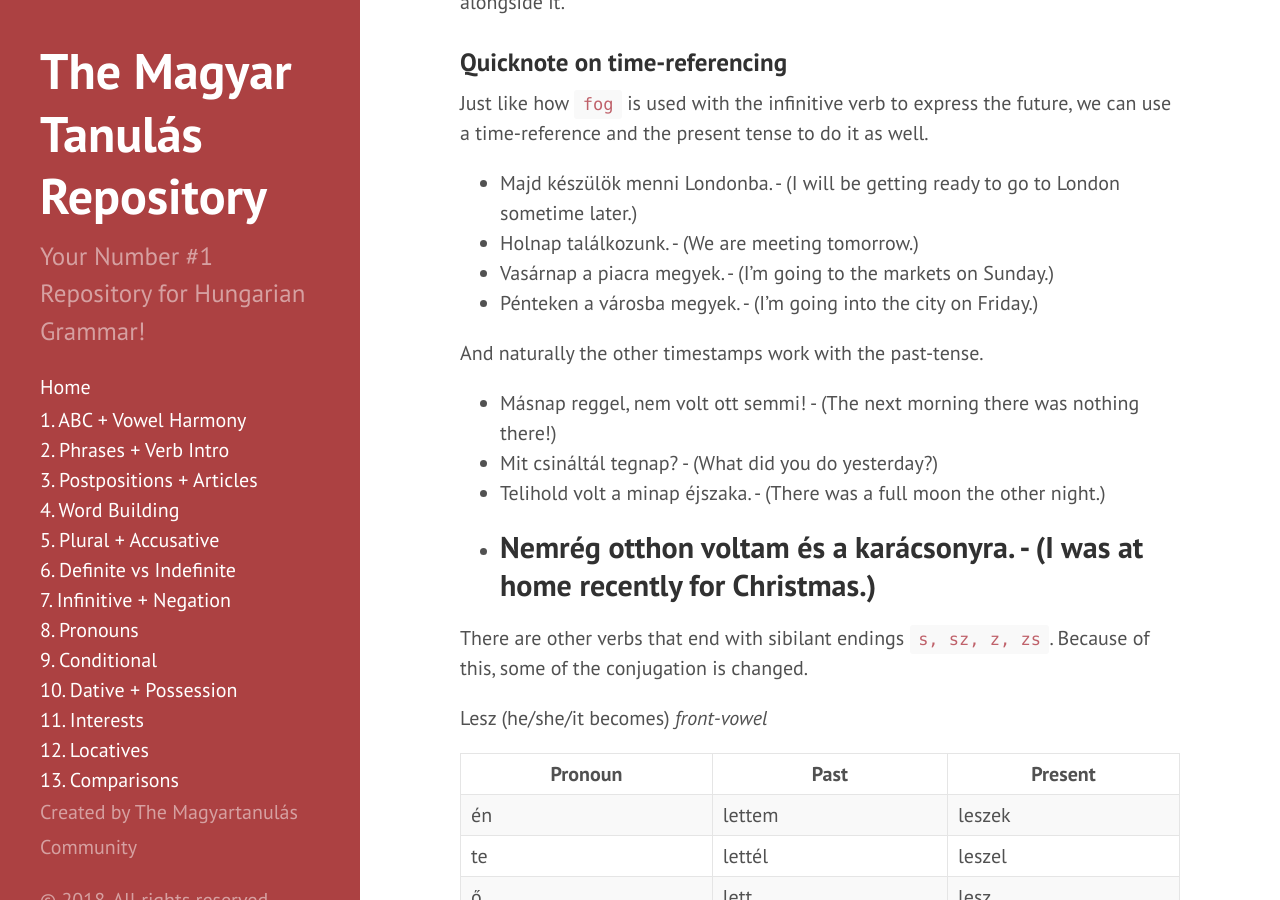
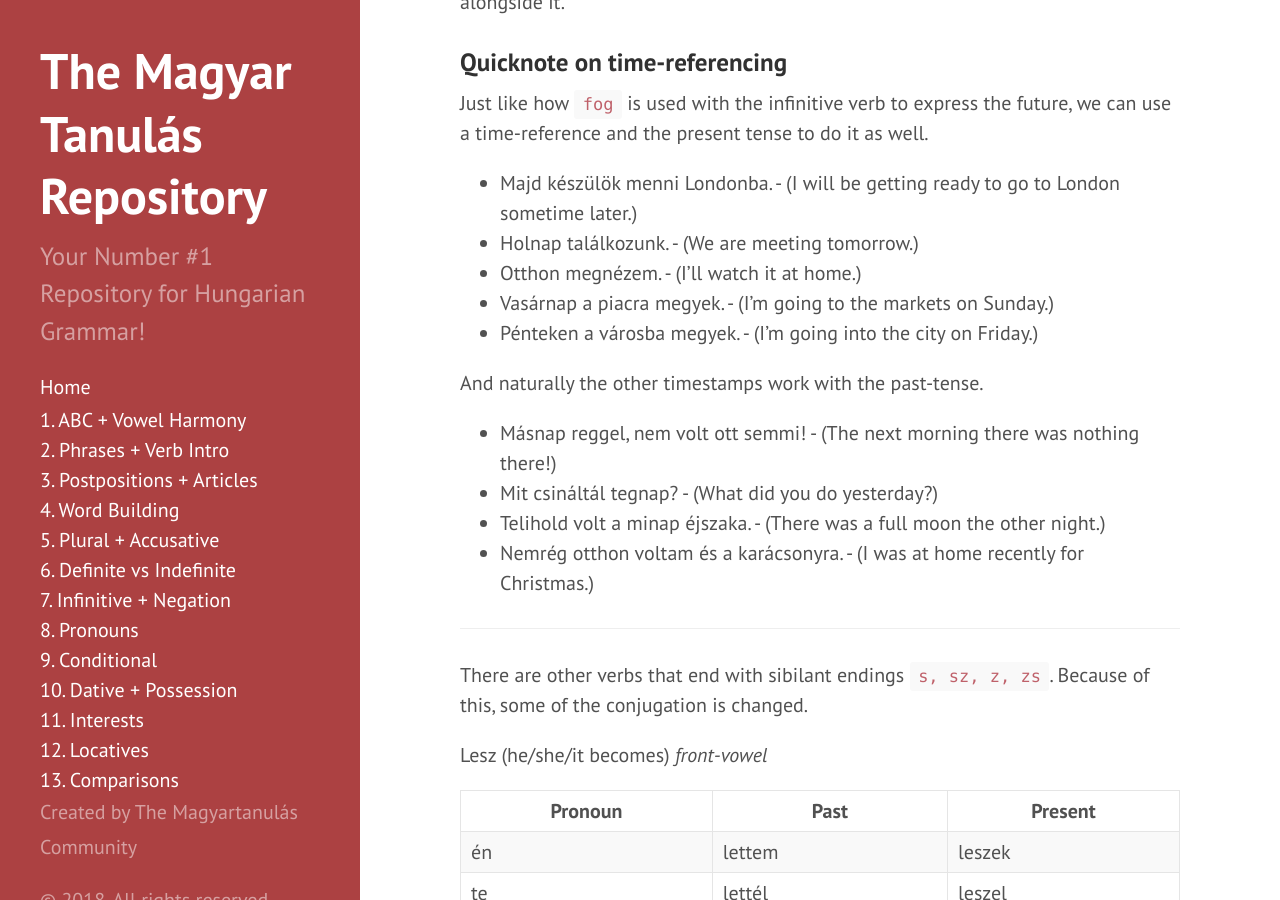
Before and after one commit to Magyartanulas/magyartanulas.github.io, a Jekyll site: the page built from phrases_verb-intro.md, in a window 1280 px wide and 900 px high, scrolled down 5843 px. Built offline with Jekyll 4.4.1, drawn with Linux system fonts in a browser that asks for light colours; Markdown is read by kramdown in place of the engine named in the settings.

Commit message:
Update phrases_verb-intro.md

```diff
--- a/phrases_verb-intro.md
+++ b/phrases_verb-intro.md
@@ -159,6 +159,7 @@ Just like how `fog` is used with the infinitive verb to express the future, we c
 
 * Majd készülök menni Londonba. - (I will be getting ready to go to London sometime later.)
 * Holnap találkozunk. - (We are meeting tomorrow.)
+* Otthon megnézem. - (I'll watch it at home.)
 * Vasárnap a piacra megyek. - (I'm going to the markets on Sunday.)
 * Pénteken a városba megyek. - (I'm going into the city on Friday.)
 
@@ -168,6 +169,7 @@ And naturally the other timestamps work with the past-tense.
 * Mit csináltál tegnap? - (What did you do yesterday?)
 * Telihold volt a minap éjszaka. - (There was a full moon the other night.)
 * Nemrég otthon voltam és a karácsonyra. - (I was at home recently for Christmas.)
+
 ---
 
 There are other verbs that end with sibilant endings `s, sz, z, zs`. Because of this, some of the conjugation is changed.
```
